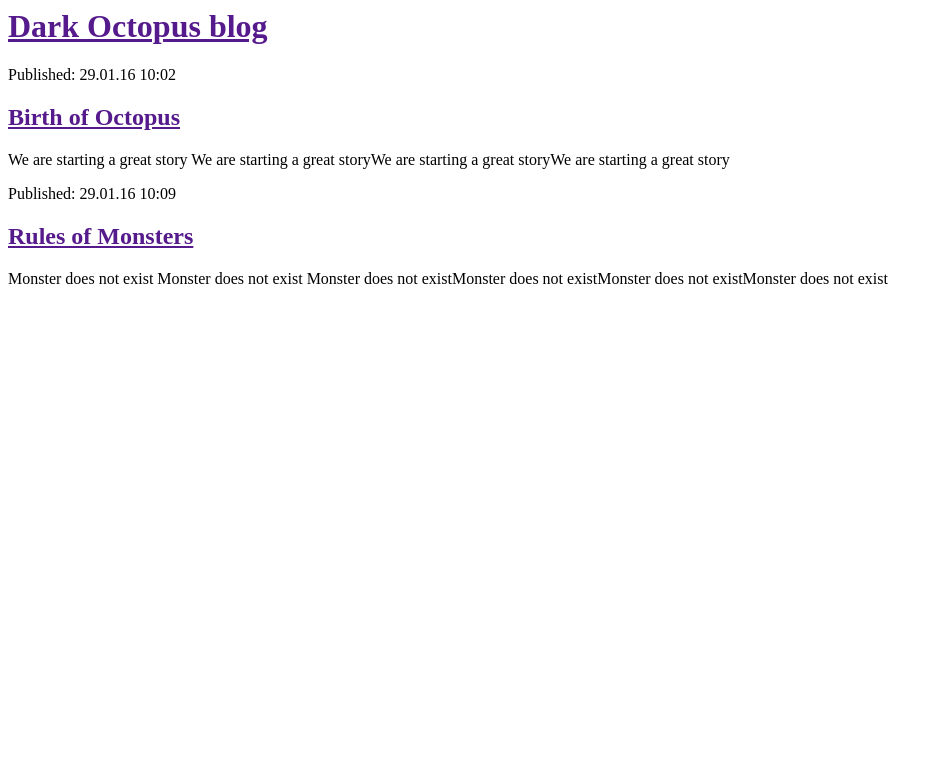
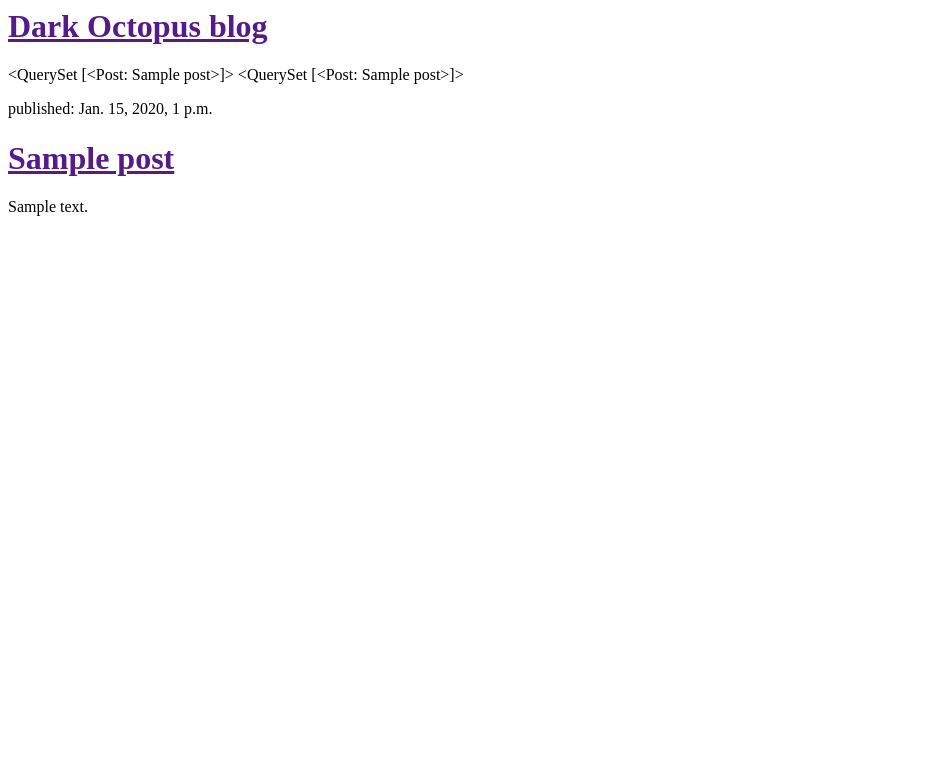
Before and after one commit to pedalhorses/my-first-blog, a Django app: template blog/templates/blog/post_list.html in a window 1280 px wide. Shown: the top 783 px of the page, without its empty margins (0-943 px from the left). Run offline with Django 3.2, Linux system fonts and the light colour scheme; the template is opened without the code that fills it: values that come from a table or form of the project are taken from there, others are empty; tables that the repository leaves empty hold one stand-in row (values such as "Sample post").

Commit message:
Modified templates to display posts from database.

```diff
--- a/blog/templates/blog/post_list.html
+++ b/blog/templates/blog/post_list.html
@@ -1,28 +1,21 @@
 <html>
    <head>
-
 <title>Dark Octopus blog's</title>
-
    </head>
 
-   <body>
+
+ <body>
 
 <div>
     <h1><a href="">Dark Octopus blog</a></h1>
 </div>
-
-
-
-<div>
-   <p>Published: 29.01.16  10:02</p>
-   <h2><a href="">Birth of Octopus </a></h2>
-   <p>We are starting a great story We are starting a great storyWe are starting a great storyWe are starting a great story </p>
-</div>
-
-<div>
-   <p>Published: 29.01.16 10:09</p>
-   <h2><a href="">Rules of Monsters</a></h2>
-   <p>Monster does not exist Monster does not exist Monster does not existMonster does not existMonster does not existMonster does not exist</p>
-</div>
+{{ posts }} {{ posts }}
+{% for post in posts %}
+        <div>
+            <p>published: {{ post.published_date }}</p>
+            <h1><a href="">{{ post.title }}</a></h1>
+            <p>{{ post.text|linebreaks }}</p>
+        </div>
+    {% endfor %}
    </body>
 </html>
--- a/blog/views.py
+++ b/blog/views.py
@@ -1,4 +1,7 @@
 from django.shortcuts import render
+from django.utils import timezone
+from .models import Post
 
 def post_list(request):
-    return render(request, 'blog/post_list.html', {})
+    posts = Post.objects.filter(published_date__lte=timezone.now()).order_by('published_date')
+    return render(request, 'blog/post_list.html', {'posts': posts})
--- a/mysite/settings.py
+++ b/mysite/settings.py
@@ -107,7 +107,7 @@ AUTH_PASSWORD_VALIDATORS = [
 
 LANGUAGE_CODE = 'en-us'
 
-TIME_ZONE = 'UTC'
+TIME_ZONE = 'Europe/Moscow'
 
 USE_I18N = True
 
```
